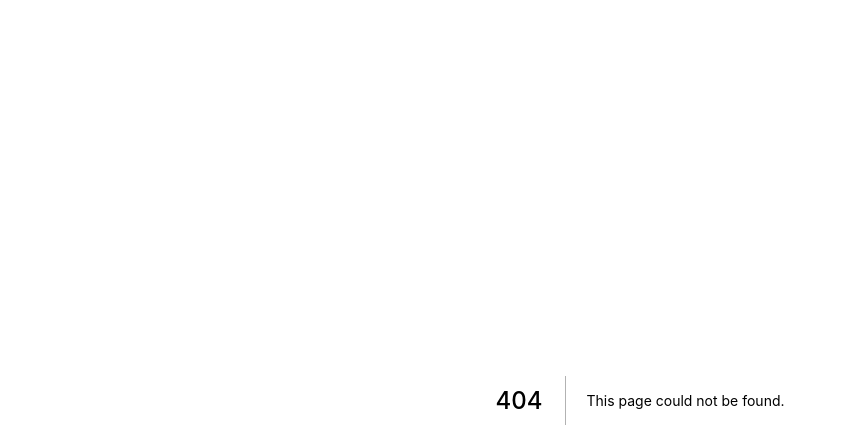
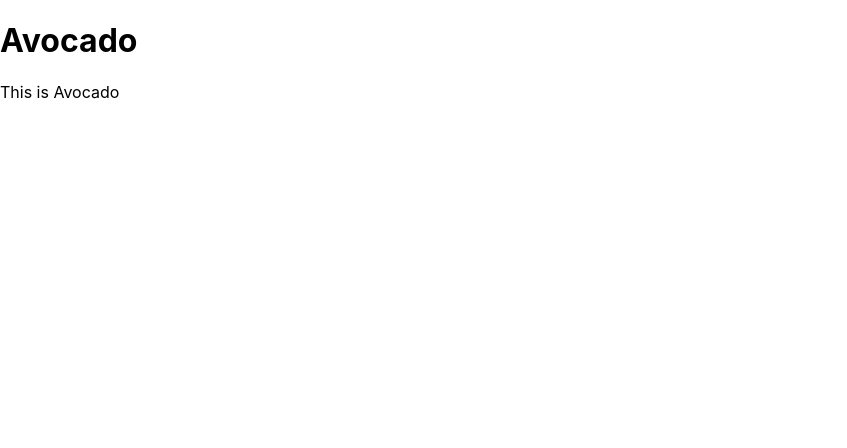
Before and after one commit to HyeonJu-C/pre-rendering, a Next.js app: page /p1 in a window 1280 px wide. Before the commit this address had no page. Shown: the top 448 px of the page, without its empty margins (0-847 px from the left). Built offline with nearby package versions, Linux system fonts and the light colour scheme.

Commit message:
dynamic path에서 getStaticProps을 사용하면 에러가 발생하는 이유

```diff
--- a/data/dummy-backend.json
+++ b/data/dummy-backend.json
@@ -1,9 +1,25 @@
 {
   "products": [
-    { "id": "p1", "title": "Avocado" },
-    { "id": "p2", "title": "Tomato" },
-    { "id": "p3", "title": "Garlic" },
-    { "id": "p4", "title": "Cucumber" },
-    { "id": "p5", "title": "Onion" }
+    {
+      "id": "p1",
+      "title": "Avocado",
+      "description": "This is Avocado"
+    },
+    {
+      "id": "p2",
+      "title": "Tomato",
+      "description": "This is Tomato"
+    },
+    {
+      "id": "p3",
+      "title": "Garlic",
+      "description": "This is Garlic"
+    },
+    {
+      "id": "p4",
+      "title": "Cucumber",
+      "description": "This is Cucumber"
+    },
+    { "id": "p5", "title": "Onion", "description": "This is Onion" }
   ]
 }
--- /dev/null
+++ b/pages/[productId]/index.tsx
@@ -0,0 +1,57 @@
+import { readFile } from 'fs/promises';
+import { GetStaticPropsContext } from 'next';
+import path from 'path';
+import { Product } from '../index';
+
+interface Props {
+  product: Product;
+}
+
+export default function ProductDetail({ product }: Props) {
+  const { title, description } = product;
+  return (
+    <>
+      <h1>{title}</h1>
+      <p>{description}</p>
+    </>
+  );
+}
+
+/*
+강의 내용)
+1. Next.js는 동적 경로가 포함된 페이지는 기본적으로 pre-rendering 하지 않는다.
+    - [dynamic path]를 갖는 페이지의 경우에는, pre rendering에 포함되지 않는다.
+    - [dynamic path]는 엄밀히 말해 하나의 페이지가 아니라, 수 많은 페이지이기 때문이다. => /p1, /p2, /hello, /123, ...
+    - 즉, next.js는 얼마나 많은 페이지를 사전에 생성해야 하는지 알 수 없다.
+2. 대신, request가 발생할 때 마다, 서버 측에서 페이지를 생성한다.
+3. 그래서 pre-rendering을 요청하는 getStaticProps 함수를 실행하면 에러가 발생한다.
+    - getStatisProps에 정적으로 생성할 페이지의 segment를 list 형태로 제공해야 한다.
+    - 또는 getStaticPaths 함수를 이용한다.
+*/
+
+// 1. getStaticProps내부에서 useRouter를 호출할 수 없다.
+//  - 이 함수는 Component 함수도 custom hook도 아니기 때문이다.
+// 2. 대신 context parameter를 이용하면, dynamic params의 구체적인 값을 알 수 있다.
+// 3. 아래 함수는 에러를 발생시킨다(강의 내용 참조).
+
+export async function getStaticProps(context: GetStaticPropsContext) {
+  const { params } = context;
+  const productId = params?.productId;
+
+  const filePath = path.join(
+    process.cwd(),
+    'data',
+    'dummy-backend.json'
+  );
+  const jsonData = await readFile(filePath);
+  const data = JSON.parse(jsonData.toString());
+  const product = data.products.find(
+    ({ id }: Product) => id === productId
+  );
+
+  return {
+    props: {
+      product,
+    },
+  };
+}
```
Also changed, not shown: pages/index.tsx (+6 -2 lines), 1 other file (tests, documents, lock files or other folders).
